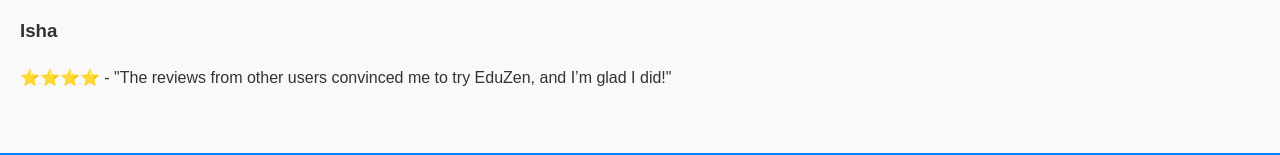
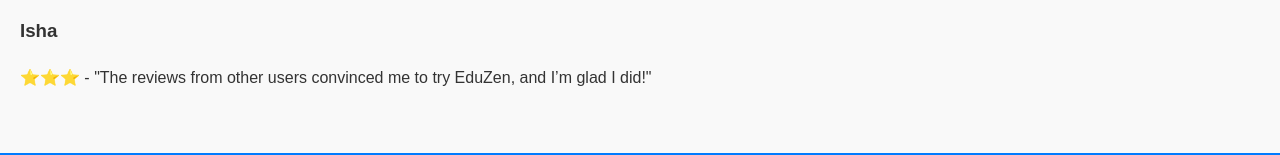
Before and after one commit to Panendrakumar/EduZen, a plain HTML site: page reviews.html in a window 1280 px wide. Shown: the part 602-757 px from the top of the page. Drawn offline with Linux system fonts and the light colour scheme.

Commit message:
Update reviews.html

```diff
--- a/reviews.html
+++ b/reviews.html
@@ -48,7 +48,7 @@
             </div>
             <div class="review">
                 <h3>Isha</h3>
-                <p>⭐️⭐️⭐️⭐️ - "The reviews from other users convinced me to try EduZen, and I’m glad I did!"</p>
+                <p>⭐️⭐️⭐️ - "The reviews from other users convinced me to try EduZen, and I’m glad I did!"</p>
             </div>
             <!-- Add more reviews as needed -->
         </section>
```
